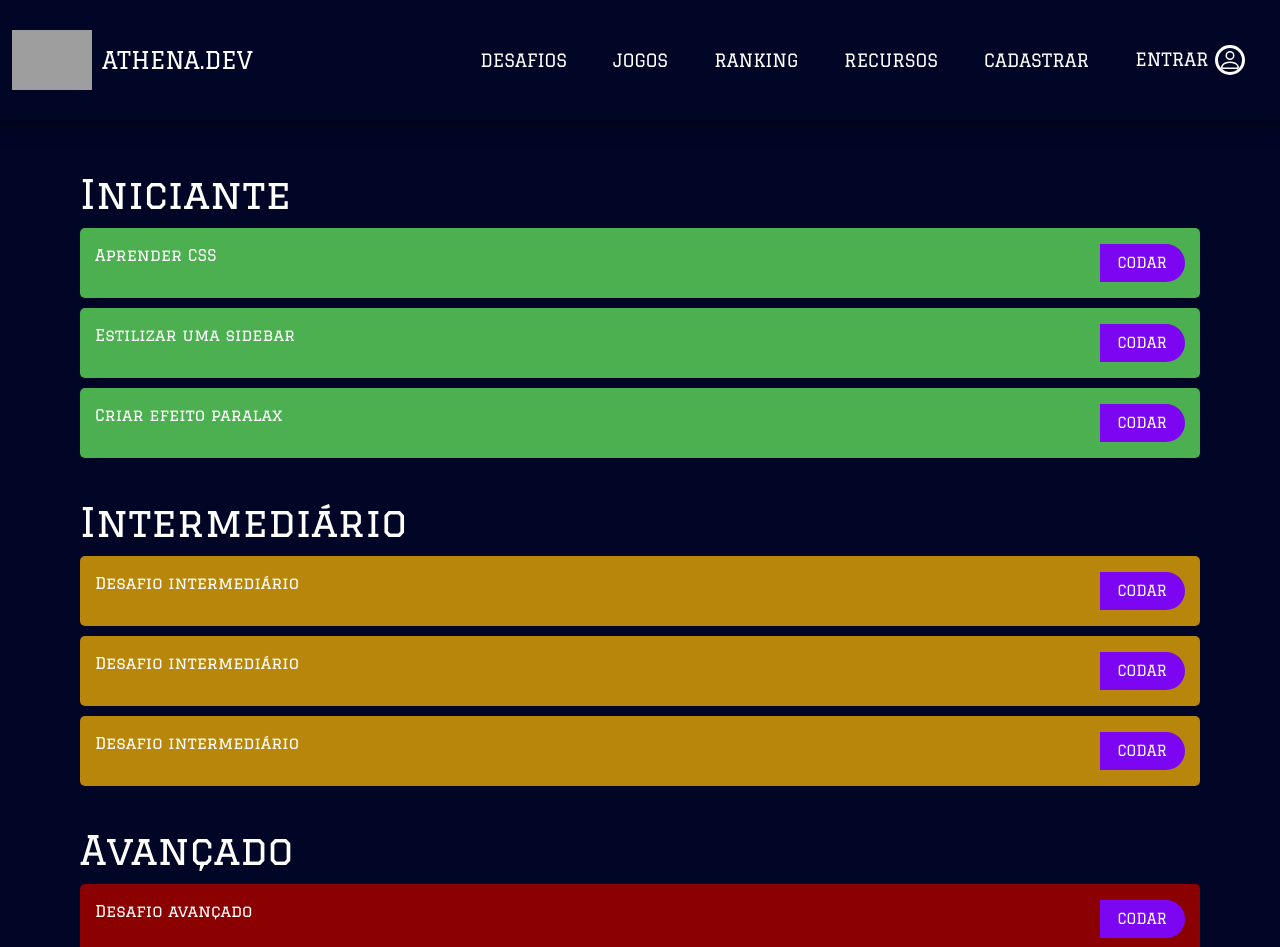
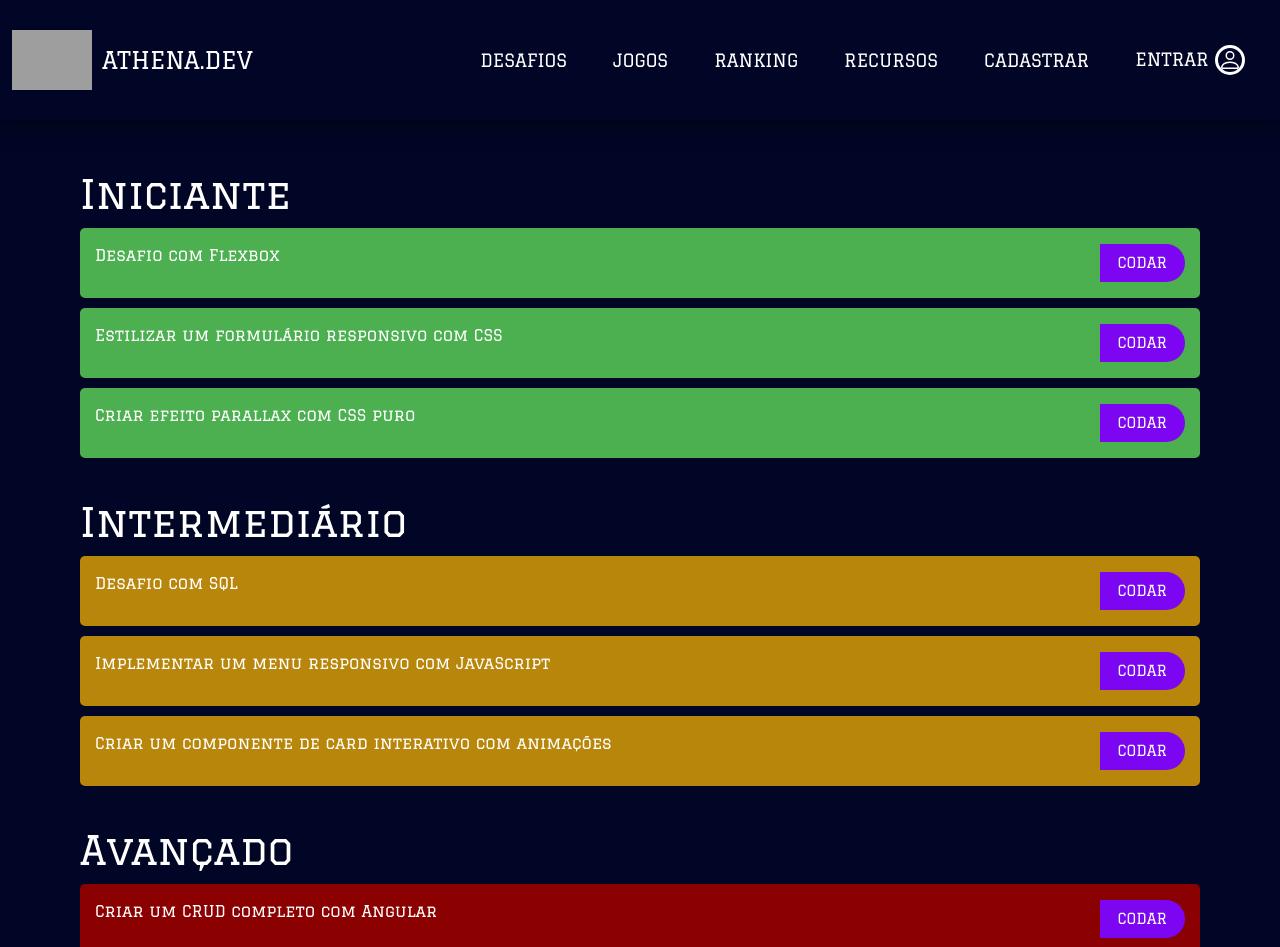
Before and after one commit to edukamoz/Pallas-3semester, an Angular app: page /desafios in a window 1280 px wide. Shown: the top 947 px of the page. Built offline with nearby package versions, Linux system fonts and the light colour scheme; grey boxes are pictures that could not be loaded.

Commit message:
TextosDesafios
feito alterações nas classificações de desafios.

```diff
--- a/package.json
+++ b/package.json
@@ -21,7 +21,7 @@
     "@angular/platform-server": "^18.2.0",
     "@angular/router": "^18.2.0",
     "@angular/ssr": "^18.2.2",
-    "angular-cli": "^0.1.0",
+    "angular-cli": "^0.0.20",
     "bootstrap": "^5.3.3",
     "express": "^4.18.2",
     "jquery": "^3.7.1",
--- a/src/app/desafios/desafios.component.html
+++ b/src/app/desafios/desafios.component.html
@@ -4,18 +4,18 @@
       <h1 tabindex="0" (mouseenter)="falar('Desafios para iniciantes')">Iniciante</h1>
 
       <div class="challenge inic">
-        <p tabindex="0" (mouseenter)="falar('Aprender CSS')">Aprender CSS</p>
-        <a class="codar-btn nav-link" routerLink="/desafios/1" tabindex="0" aria-label="Iniciar desafio: Aprender CSS" (mouseenter)="falar('Iniciar desafio Aprender CSS')">CODAR</a>
+        <p tabindex="0" (mouseenter)="falar('Desafio com Flexbox')">Desafio com Flexbox</p>
+        <a class="codar-btn nav-link" routerLink="/desafios/1" tabindex="0" aria-label="Iniciar desafio: Desafio com Flexbox" (mouseenter)="falar('Iniciar desafio com flexbox')">CODAR</a>
       </div>
 
       <div class="challenge inic">
-        <p tabindex="0" (mouseenter)="falar('Estilizar uma sidebar')">Estilizar uma sidebar</p>
-        <button class="codar-btn" tabindex="0" aria-label="Iniciar desafio: Estilizar uma sidebar" (mouseenter)="falar('Iniciar desafio Estilizar uma sidebar')">CODAR</button>
+        <p tabindex="0" (mouseenter)="falar('Estilizar um formulário responsivo com CSS')">Estilizar um formulário responsivo com CSS</p>
+        <button class="codar-btn" tabindex="0" aria-label="Iniciar desafio: Estilizar um formulário responsivo com CSS" (mouseenter)="falar('Iniciar desafio Estilizar um formulário responsivo com CSS')">CODAR</button>
       </div>
 
       <div class="challenge inic">
-        <p tabindex="0" (mouseenter)="falar('Criar efeito paralax')">Criar efeito paralax</p>
-        <button class="codar-btn" tabindex="0" aria-label="Iniciar desafio: Criar efeito paralax" (mouseenter)="falar('Iniciar desafio Criar efeito paralax')">CODAR</button>
+        <p tabindex="0" (mouseenter)="falar('Criar efeito parallax com CSS puro')">Criar efeito parallax com CSS puro</p>
+        <button class="codar-btn" tabindex="0" aria-label="Iniciar desafio: Criar efeito parallax com CSS puro" (mouseenter)="falar('Iniciar desafio Criar efeito parallax com CSS puro')">CODAR</button>
       </div>
     </section>
 
@@ -23,18 +23,18 @@
       <h1 tabindex="0" (mouseenter)="falar('Desafios intermediários')">Intermediário</h1>
 
       <div class="challenge intermed">
-        <p tabindex="0" (mouseenter)="falar('Desafio intermediário')">Desafio intermediário</p>
-        <button class="codar-btn" tabindex="0" aria-label="Iniciar desafio intermediário" (mouseenter)="falar('Iniciar desafio intermediário')">CODAR</button>
+        <p tabindex="0" (mouseenter)="falar('Criar uma galeria de imagens com Grid e Flexbox')">Desafio com SQL</p>
+        <button class="codar-btn" tabindex="0" aria-label="Iniciar desafio: Desafio com SQL" (mouseenter)="falar('Iniciar desafio com SQL')">CODAR</button>
       </div>
 
       <div class="challenge intermed">
-        <p tabindex="0" (mouseenter)="falar('Desafio intermediário')">Desafio intermediário</p>
-        <button class="codar-btn" tabindex="0" aria-label="Iniciar desafio intermediário" (mouseenter)="falar('Iniciar desafio intermediário')">CODAR</button>
+        <p tabindex="0" (mouseenter)="falar('Implementar um menu responsivo com JavaScript')">Implementar um menu responsivo com JavaScript</p>
+        <button class="codar-btn" tabindex="0" aria-label="Iniciar desafio: Implementar menu responsivo com JavaScript" (mouseenter)="falar('Iniciar desafio Implementar menu responsivo com JavaScript')">CODAR</button>
       </div>
 
       <div class="challenge intermed">
-        <p tabindex="0" (mouseenter)="falar('Desafio intermediário')">Desafio intermediário</p>
-        <button class="codar-btn" tabindex="0" aria-label="Iniciar desafio intermediário" (mouseenter)="falar('Iniciar desafio intermediário')">CODAR</button>
+        <p tabindex="0" (mouseenter)="falar('Criar um componente de card interativo com animações')">Criar um componente de card interativo com animações</p>
+        <button class="codar-btn" tabindex="0" aria-label="Iniciar desafio: Criar componente com animações" (mouseenter)="falar('Iniciar desafio Criar componente com animações')">CODAR</button>
       </div>
     </section>
 
@@ -42,18 +42,18 @@
       <h1 tabindex="0" (mouseenter)="falar('Desafios avançados')">Avançado</h1>
 
       <div class="challenge avan">
-        <p tabindex="0" (mouseenter)="falar('Desafio avançado')">Desafio avançado</p>
-        <button class="codar-btn" tabindex="0" aria-label="Iniciar desafio avançado" (mouseenter)="falar('Iniciar desafio avançado')">CODAR</button>
+        <p tabindex="0" (mouseenter)="falar('Criar um CRUD completo com Angular')">Criar um CRUD completo com Angular</p>
+        <button class="codar-btn" tabindex="0" aria-label="Iniciar desafio: Criar CRUD com Angular" (mouseenter)="falar('Iniciar desafio Criar CRUD com Angular')">CODAR</button>
       </div>
 
       <div class="challenge avan">
-        <p tabindex="0" (mouseenter)="falar('Desafio avançado')">Desafio avançado</p>
-        <button class="codar-btn" tabindex="0" aria-label="Iniciar desafio avançado" (mouseenter)="falar('Iniciar desafio avançado')">CODAR</button>
+        <p tabindex="0" (mouseenter)="falar('Implementar autenticação com Firebase')">Implementar autenticação com Firebase</p>
+        <button class="codar-btn" tabindex="0" aria-label="Iniciar desafio: Autenticação com Firebase" (mouseenter)="falar('Iniciar desafio Autenticação com Firebase')">CODAR</button>
       </div>
 
       <div class="challenge avan">
-        <p tabindex="0" (mouseenter)="falar('Desafio avançado')">Desafio avançado</p>
-        <button class="codar-btn" tabindex="0" aria-label="Iniciar desafio avançado" (mouseenter)="falar('Iniciar desafio avançado')">CODAR</button>
+        <p tabindex="0" (mouseenter)="falar('Integrar API de clima e exibir dados no Front-End')">Integrar API de clima e exibir dados no Front-End</p>
+        <button class="codar-btn" tabindex="0" aria-label="Iniciar desafio: Integrar API de clima" (mouseenter)="falar('Iniciar desafio Integrar API de clima')">CODAR</button>
       </div>
     </section>
   </div>
```
Also changed, not shown: 2 other files (tests, documents, lock files or other folders).
